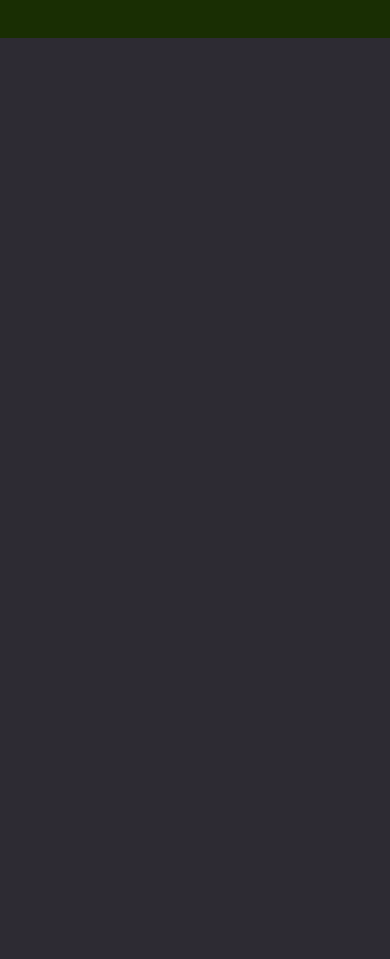
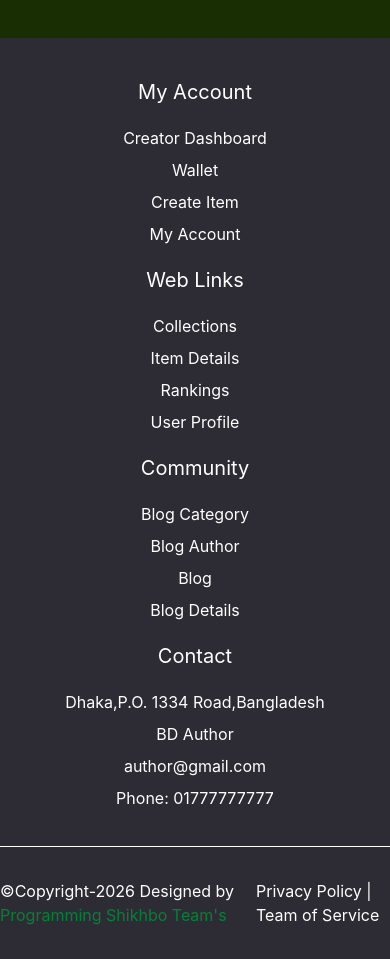
Before and after one commit to smsohelrana420/react-project, a React (Vite) app: page / in a window 390 px wide. Shown: the part 6643-7602 px from the top of the page. Before the commit the page ends 6721 px from the top, so only its background shows below. Built offline with nearby package versions, Linux system fonts and the light colour scheme.

Commit message:
footer created done

```diff
--- a/src/App.jsx
+++ b/src/App.jsx
@@ -6,6 +6,7 @@ import Client from './components/Client';
 import Question from './components/Question';
 import Card from './components/Card';
 import Subscribe from './components/Subscribe';
+import Footer from './components/Footer';
 
 const App = () => {
   return (
@@ -17,6 +18,7 @@ const App = () => {
       <Question/>
       <Card/>
       <Subscribe/>
+      <Footer/>
     </div>
   );
 }
--- /dev/null
+++ b/src/components/Footer.jsx
@@ -0,0 +1,90 @@
+import React from 'react'
+
+const Footer = () => {
+  return (
+    <footer>
+      <div className="container">
+        <div className="text-white text-center sm:text-left sm:flex justify-around ">
+          <div>
+            <h2 className="text-xl sm:text-2xl">My Account</h2>
+            <ul className="my-4 leading-8">
+              <li>
+                <a href="#">Creator Dashboard</a>
+              </li>
+              <li>
+                <a href="#">Wallet</a>
+              </li>
+              <li>
+                <a href="#">Create Item</a>
+              </li>
+              <li>
+                <a href="#">My Account</a>
+              </li>
+            </ul>
+          </div>
+          <div>
+            <h2 className="text-xl sm:text-2xl">Web Links</h2>
+            <ul className="my-4 leading-8">
+              <li>
+                <a href="#">Collections</a>
+              </li>
+              <li>
+                <a href="#">Item Details</a>
+              </li>
+              <li>
+                <a href="#">Rankings</a>
+              </li>
+              <li>
+                <a href="#">User Profile</a>
+              </li>
+            </ul>
+          </div>
+          <div>
+            <h2 className="text-xl sm:text-2xl">Community</h2>
+            <ul className="my-4 leading-8">
+              <li>
+                <a href="#">Blog Category</a>
+              </li>
+              <li>
+                <a href="#">Blog Author</a>
+              </li>
+              <li>
+                <a href="#">Blog</a>
+              </li>
+              <li>
+                <a href="#">Blog Details</a>
+              </li>
+            </ul>
+          </div>
+          <div>
+            <h2 className="text-xl sm:text-2xl">Contact</h2>
+            <ul className="my-4 leading-8">
+              <li>
+                <a href="#">Dhaka,P.O. 1334 Road,Bangladesh </a>
+              </li>
+              <li>
+                <a href="#">BD Author</a>
+              </li>
+              <li>
+                <a href="#">author@gmail.com</a>
+              </li>
+              <li>
+                <a href="#">Phone: 01777777777</a>
+              </li>
+            </ul>
+          </div>
+        </div>
+        <hr className="my-8 text-white" />
+        <div className='text-white flex justify-between my-8'>
+          <p>
+            &copy;Copyright-2026 Designed by{" "}
+            <span className='text-green-700'>Programming Shikhbo Team's</span>
+          </p>
+          <p>Privacy Policy | Team of Service</p>
+        </div>
+      </div>
+    </footer>
+  );
+}
+
+export default Footer
--- a/src/components/Subscribe.jsx
+++ b/src/components/Subscribe.jsx
@@ -1,10 +1,11 @@
 import React from 'react'
+import SubImg from "../assets/subscribe-bg.png"
 
 const Subscribe = () => {
   return (
     <section className='my-10 sm:my-16 md:my-20 lg:my-32'>
       <div className="container  bg-lime-950">
-        <div className='bg-[url("src/assets/subscribe-bg.png")] bg-no-repeat bg-left py-10 sm:py-16 md:py-20  sm:flex justify-center items-center text-white gap-10 sm:gap-16 md:gap-20 lg:gap-32'>
+        <div style={{backgroundImage:`url(${SubImg})`}} className=' bg-no-repeat bg-left py-10 sm:py-16 md:py-20  sm:flex justify-center items-center text-white gap-10 sm:gap-16 md:gap-20 lg:gap-32'>
           <div className='text-center mb-10 sm:mb-0 sm:border-r-2 sm:pr-28'>
             <h2 className='text-xl'>Newsletter Subscription</h2>
             <p>
```
